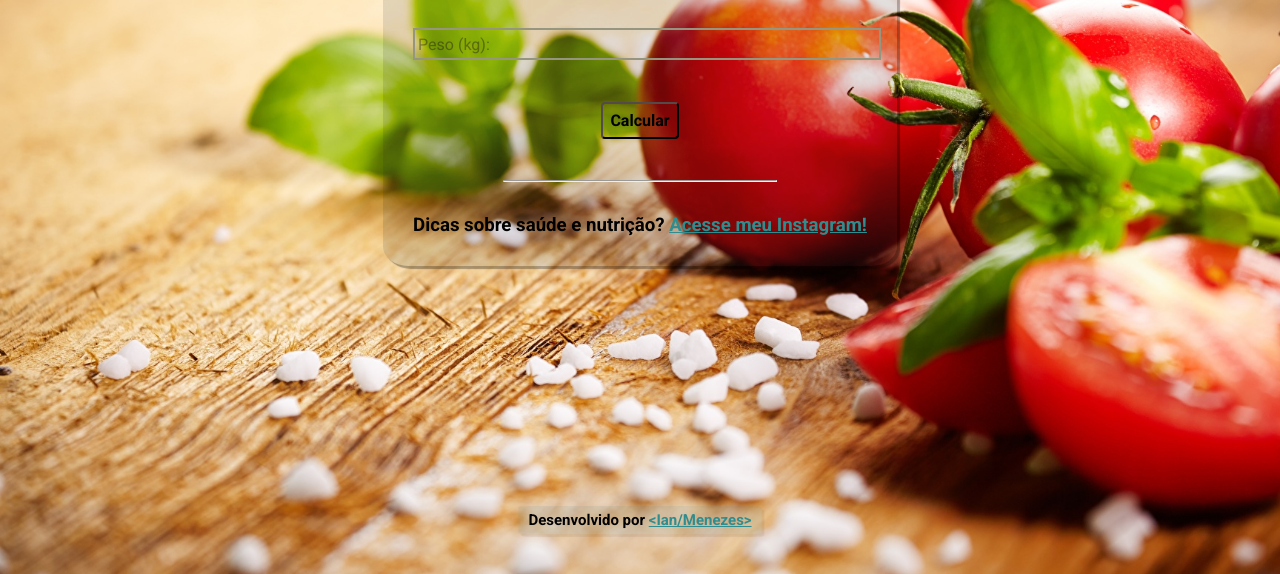
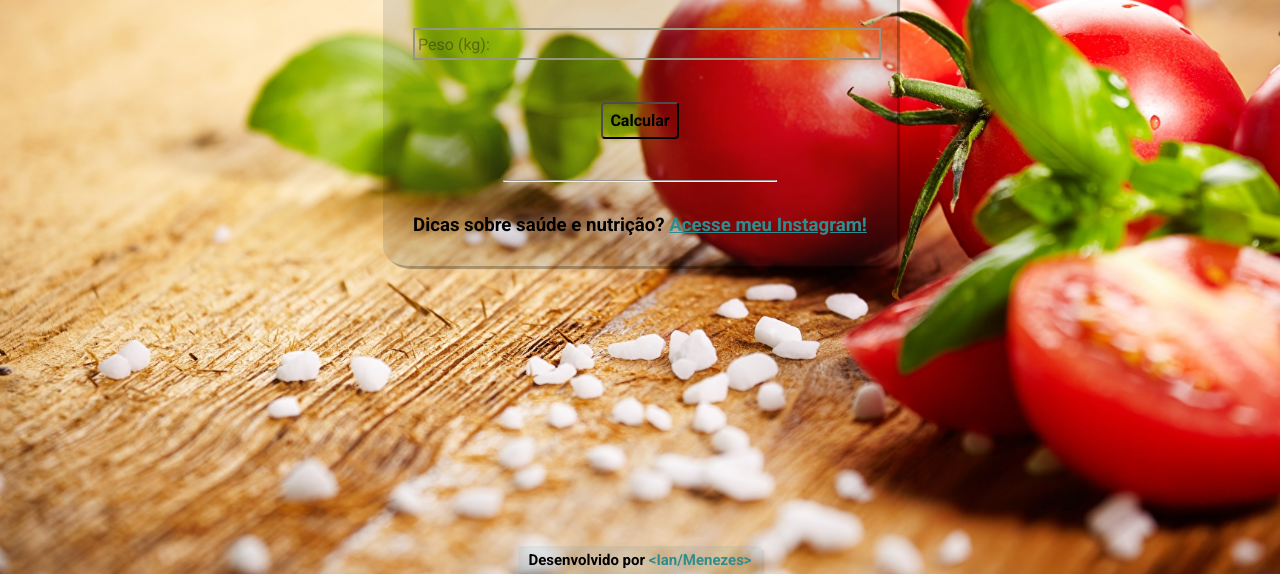
Before and after one commit to ianmenezesss/Calculadora-IMC, a plain HTML site: page index.html in a window 1280 px wide. Shown: the part 226-800 px from the top of the page. Drawn offline with Linux system fonts and the light colour scheme.

Commit message:
Update footer

```diff
--- a/assets/css/home.css
+++ b/assets/css/home.css
@@ -115,6 +115,11 @@ button{
     color: #308d8f;
     font-weight: bold;
     transition: all .3s ease-out;
+
+  }
+
+  .hyperlink-footer{
+    text-decoration: none;
   }
 
   a:hover{
@@ -122,16 +127,16 @@ button{
   }
 
   .footer-text {
-    position: absolute;
-    bottom: 40px; /* Ajusta a distância da parte inferior da tela */
+    position: fixed;
+    bottom: 0px; /* Ajusta a distância da parte inferior da tela */
     left: 50%;
     transform: translateX(-50%);
     font-size: 15px;
-    color: #000; /* Cor do texto branca */
+    color: #000;
     font-weight: bold;
     text-align: center;
     padding: 5px 10px; /* Espaçamento ao redor do texto */
     border-radius: 5%; /* Bordas arredondadas */
-    background-color: rgba(98, 151, 163, 0.125); /* Fundo preto semi-transparente */
+    background-color: rgba(98, 151, 163, 0.125);
     box-shadow: 3px 3px 1px 0px #00000010;
 }
--- a/index.html
+++ b/index.html
@@ -32,7 +32,7 @@
             <p>Dicas sobre saúde e nutrição? <a href="https://www.instagram.com/jv.estudnutri/">Acesse meu Instagram!</a> </p>
 
             <div class="footer-text">
-                Desenvolvido por <a href="https://www.linkedin.com/in/ianmenezesss/">&lt;Ian/Menezes&gt;</a>
+                Desenvolvido por <a class="hyperlink-footer" href="https://www.linkedin.com/in/ianmenezesss/">&lt;Ian/Menezes&gt;</a>
             </div>
 
 
```
